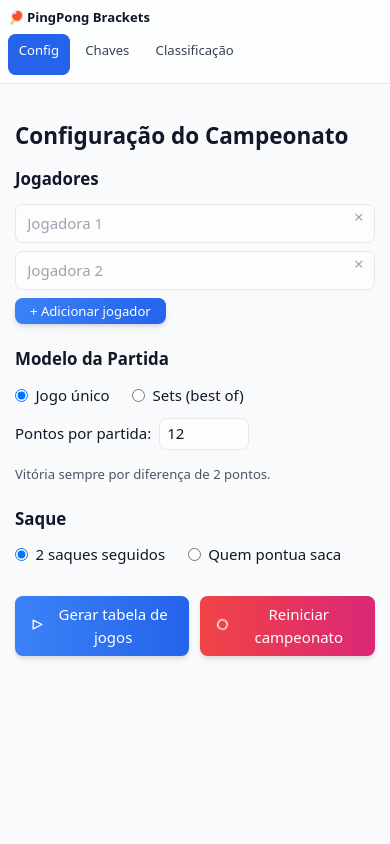
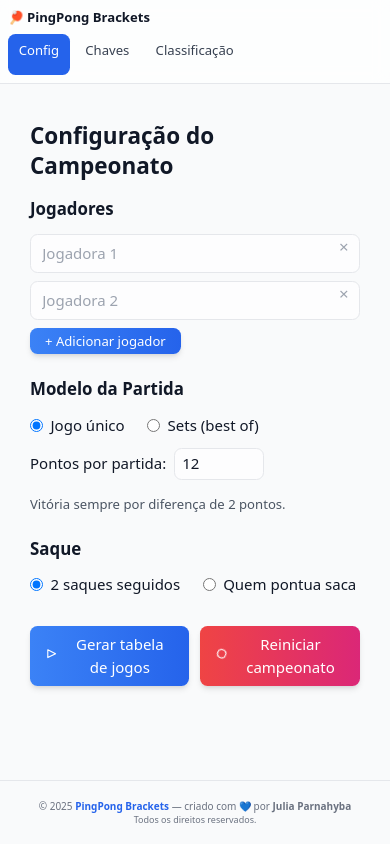
Before and after one commit to JuliaParnahyba/pingpong-brackets, a React (Vite) app: page / in a window 390 px wide. Built offline with nearby package versions, Linux system fonts and the light colour scheme.

Commit message:
feat(ui-footer): add responsive footer with authorship and reserved rights

```diff
--- a/src/App.tsx
+++ b/src/App.tsx
@@ -9,7 +9,7 @@
 
 export default function App() {
   return (
-    <div className="min-h-screen">
+    <div className="flex flex-col min-h-screen">
       <header className="sticky top-0 z-10 border-b bg-white/70 backdrop-blur dark:bg-gray-950/70">
         <nav className="max-w-6xl mx-auto flex flex-wrap items-center justify-between gap-2 p-2 sm:p-3">
           <div className="font-bold mr-2 text-sm sm:text-base">🏓 PingPong Brackets</div>
@@ -46,10 +46,26 @@
         </nav>
       </header>
 
+      {/* Aqui garantimos que o conteúdo empurre o footer, sem sobrar espaço */}
+      <main className="flex-grow py-6 flex flex-col justify-start">
+        <div className="max-w-6xl mx-auto px-4">
+          <Outlet />
+        </div>
+      </main>
 
-      <main className="py-6">
-        <Outlet />
-      </main>
+      <footer className="text-center text-[10px] sm:text-[11px] text-gray-500 dark:text-gray-400 py-5 border-t border-gray-200 dark:border-gray-800 leading-tight">
+        <p>
+          © {new Date().getFullYear()}{" "}
+          <span className="font-semibold text-blue-600 dark:text-blue-400">
+            PingPong Brackets
+          </span>{" "}
+          — criado com 💙 por{" "}
+          <span className="font-semibold">Julia Parnahyba</span>
+        </p>
+        <p className="text-[9px] sm:text-[10px] mt-0.5">
+          Todos os direitos reservados.
+        </p>
+      </footer>
     </div>
   );
 }
```
